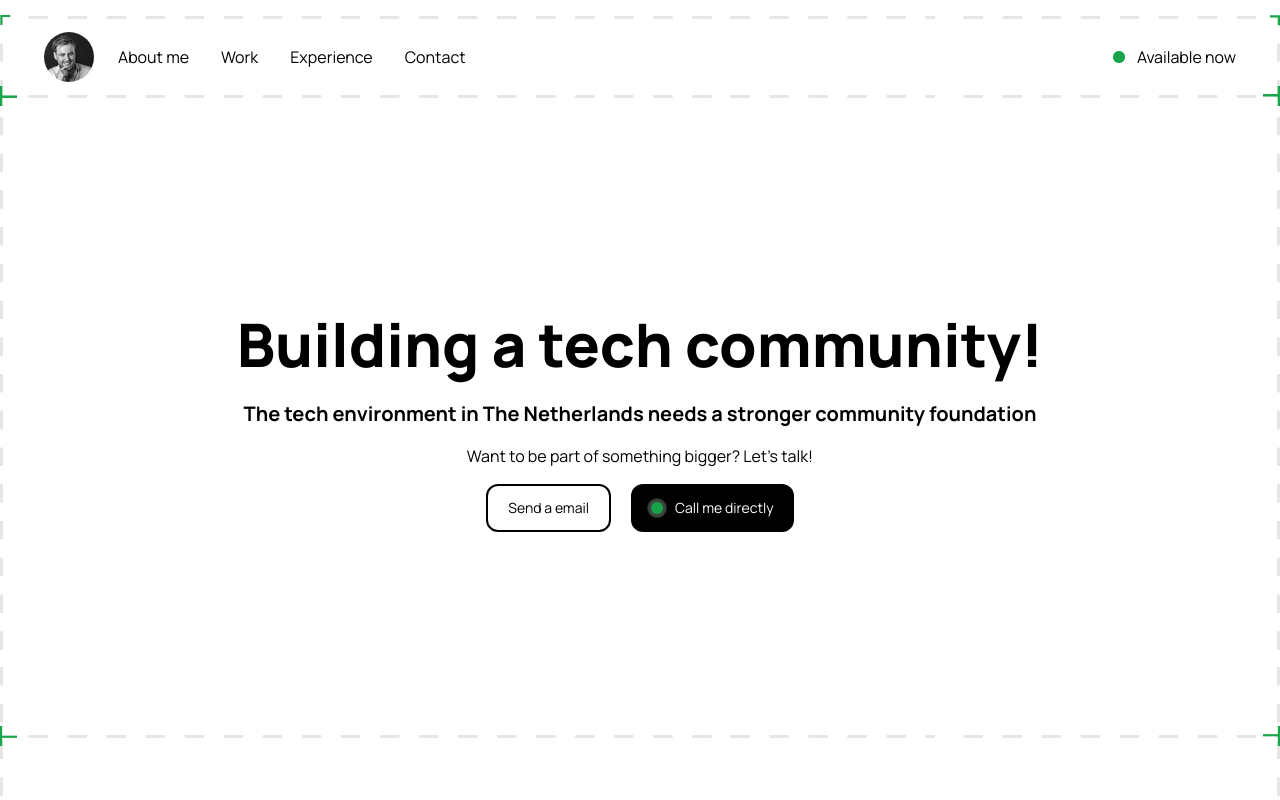
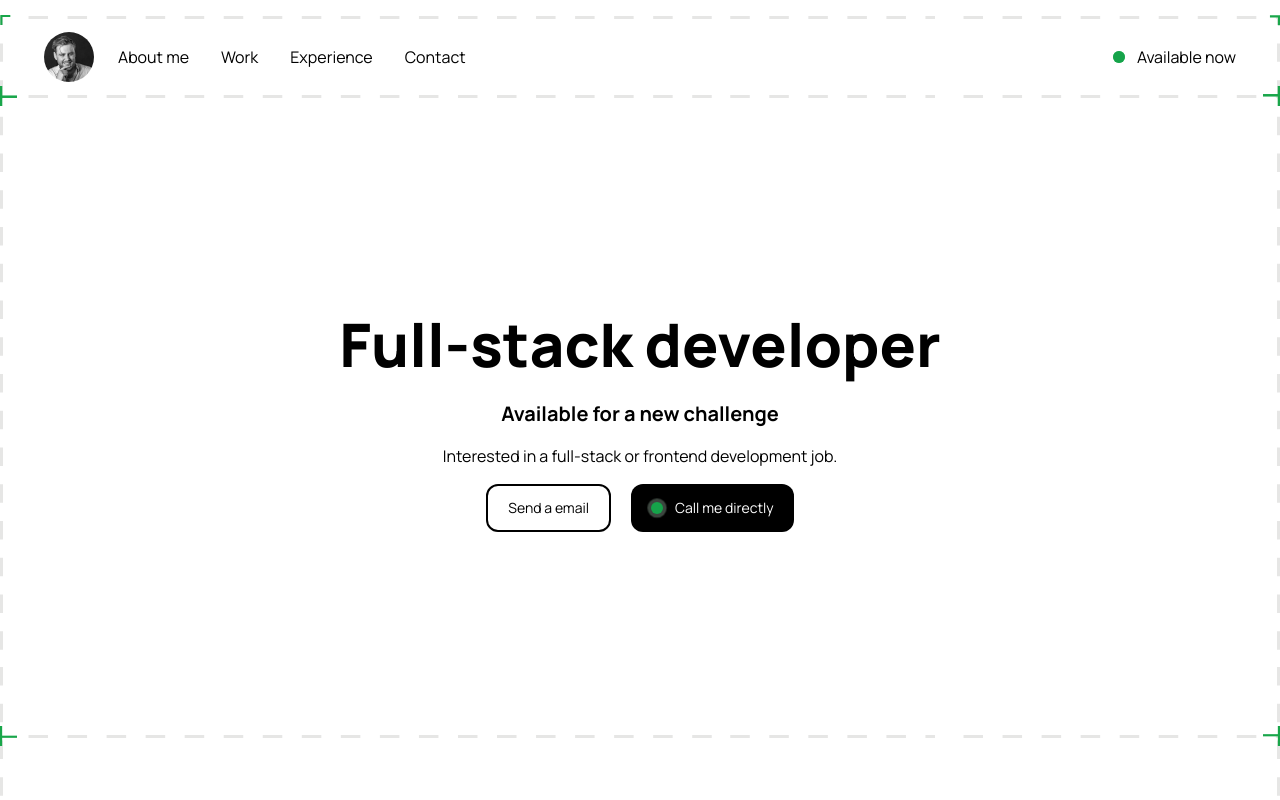
Before and after one commit to Marc-Ruizenaar/portfolio-marc-ruizenaar, a Next.js app: page / in a window 1280 px wide. Shown: the top 800 px of the page. Built offline with nearby package versions, Linux system fonts and the light colour scheme.

Commit message:
Copy update

```diff
--- a/app/components/JumboHeader.jsx
+++ b/app/components/JumboHeader.jsx
@@ -5,16 +5,15 @@ export default function JumboHeader() {
   return (
     <section className="relative flex h-[80vh] flex-col items-center justify-center gap-4 py-5 text-center md:h-[80vh]">
       <h1 className="relative text-3xl font-black leading-[3.2rem] md:text-6xl md:leading-[5rem]">
-        Building a tech community!
+        Full-stack developer
       </h1>
 
       <div className="relative">
         <h2 className="relative z-10 text-xl font-bold">
-          The tech environment in The Netherlands needs a stronger community
-          foundation
+          Available for a new challenge
         </h2>
       </div>
-      <p>Want to be part of something bigger? Let&apos;s talk!</p>
+      <p>Interested in a full-stack or frontend development job.</p>
 
       <div className="flex gap-5">
         <a
```
